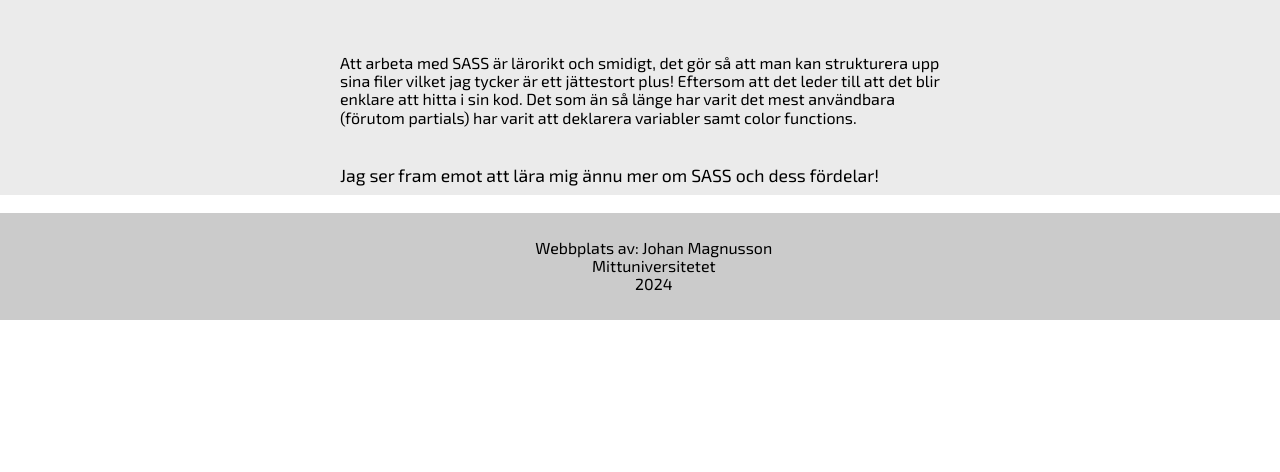
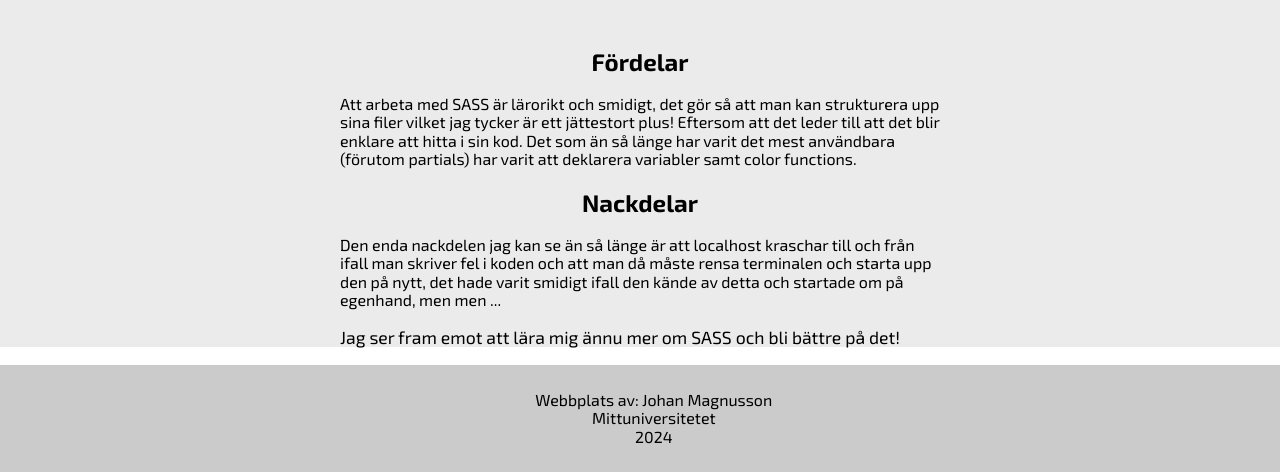
Before and after one commit to joma2304/Moment3-Sass, a website built with Parcel: page src/sass.html in a window 1280 px wide. Shown: the part 1246-1718 px from the top of the page. Before the commit the page ends 1566 px from the top, so only its background shows below. Built offline with nearby package versions, Linux system fonts and the light colour scheme.

Commit message:
ändrat text på sass sidan

```diff
--- a/src/css/_mode.scss
+++ b/src/css/_mode.scss
@@ -45,7 +45,7 @@
         background-color: variables.$secondary-color;
     }
 
-    h1 {
+    h1, h2 {
         color: variables.$text-color;
     }
 
@@ -105,7 +105,7 @@
         background-color: variables.$secondary-dark;
     }
 
-    h1 {
+    h1, h2 {
         color: variables.$text-dark;
     }
 
--- a/src/css/_styling.scss
+++ b/src/css/_styling.scss
@@ -159,7 +159,7 @@ main {
     padding-top: 10px;
 }
 
-h1 {
+h1, h2 {
     text-align: center;
 }
 
@@ -211,7 +211,7 @@ footer {
     margin-right: auto;
     text-align: left;
     max-width: 600px;
-    padding: 10px;
+    padding: 0 20px 0 20px;
 }
 
 .omsass2 {
--- a/src/sass.html
+++ b/src/sass.html
@@ -49,11 +49,17 @@
             <source srcset="images/sass.png?width=150" type="image/jpeg">
             <img class="sasspic" src="images/sass.png" alt="Sass logotyp">
         </picture>
-        <p class="omsass1">Att arbeta med SASS är lärorikt och smidigt, det gör så att man kan strukturera upp sina filer vilket jag
+        <h2>Fördelar</h2>
+        <p class="omsass1">Att arbeta med SASS är lärorikt och smidigt, det gör så att man kan strukturera upp sina
+            filer vilket jag
             tycker är ett jättestort plus! Eftersom att det leder till att det blir enklare att hitta i sin kod. Det som
             än så länge har varit det mest användbara (förutom partials) har varit att deklarera variabler samt color
             functions.</p>
-            <p class="omsass2">Jag ser fram emot att lära mig ännu mer om SASS och dess fördelar!</p>
+            <h2>Nackdelar</h2>
+        <p class="omsass1"> Den enda nackdelen jag kan se än så länge är att localhost kraschar till och från ifall man
+            skriver fel i koden och att man då måste rensa terminalen och starta upp den på nytt, det hade varit smidigt
+            ifall den kände av detta och startade om på egenhand, men men ...</p>
+        <p class="omsass2">Jag ser fram emot att lära mig ännu mer om SASS och bli bättre på det!</p>
     </main>
     <footer>
         <ul>
```
